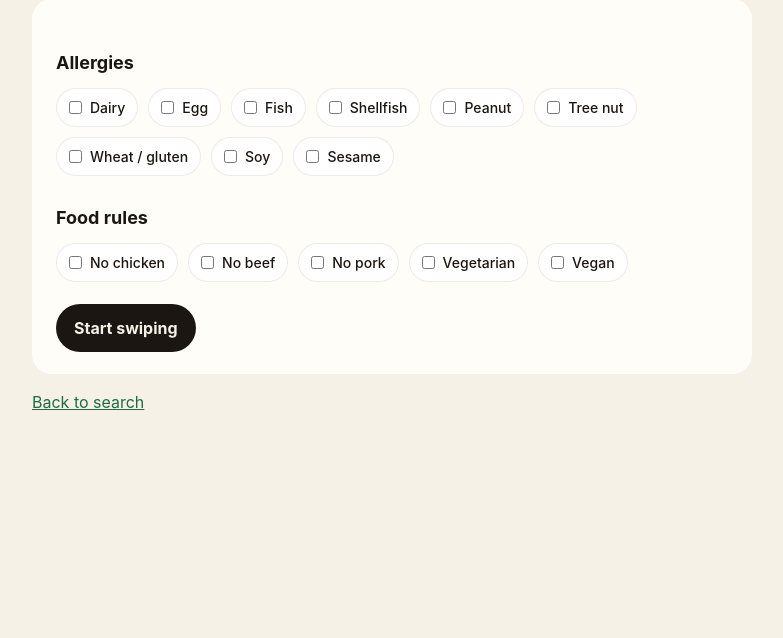
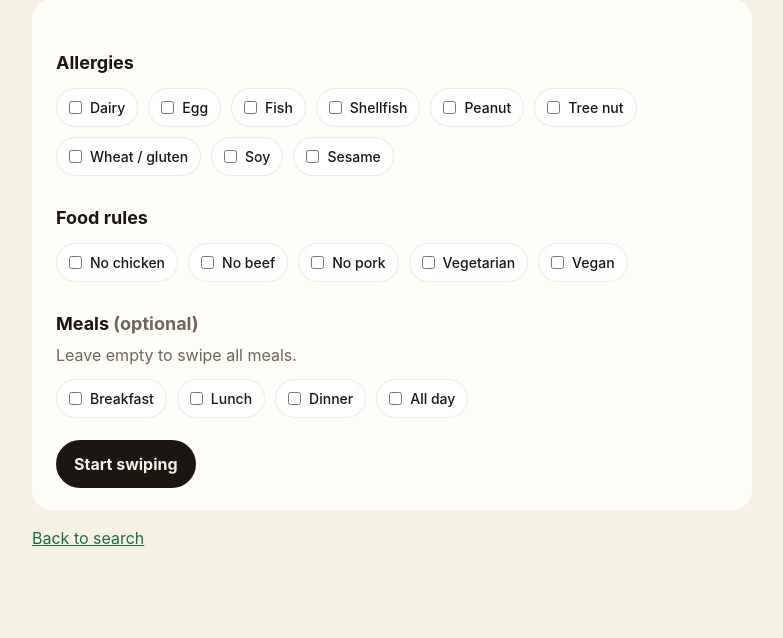
Before and after one commit to Vickyhasthekey/ucla-foodie-daily, a FastAPI app: page /match in a window 1280 px wide. Shown: the part 211-849 px from the top of the page, without its empty margins (248-1031 px from the left). Before the commit the page ends 621 px from the top, so only its background shows below. Run offline with FastAPI, Linux system fonts and the light colour scheme.

Commit message:
Let swipers optionally filter the deck by meal.
Empty meal choice still means all meals; guests keep the pick in the cookie.

```diff
--- a/app/game.py
+++ b/app/game.py
@@ -46,6 +46,8 @@ VEGAN_BLOCK = ["chicken", "turkey", "beef", "steak", "pork", "bacon", "ham", "sa
 VEGETARIAN_BLOCK = ["chicken", "turkey", "beef", "steak", "pork", "bacon", "ham", "sausage", "fish", "salmon", "shrimp", "tuna"]
 
 POPULAR_CONCEPT_IDS = ["beef", "chicken", "fish", "dessert", "noodles", "vegetables"]
+
+MEAL_OPTIONS = [(meal, meal) for meal in MEAL_ORDER]
 
 
 def dish_key(dish):
@@ -137,8 +139,11 @@ def filter_dishes(dishes, restrictions, never_ids):
     allergens = set(restrictions.get("allergens") or [])
     rules = set(restrictions.get("rules") or [])
     never = set(never_ids or [])
+    meals = set(restrictions.get("meals") or [])
     kept = []
     for dish in dishes:
+        if meals and dish.get("meal") not in meals:
+            continue
         if _blocked_by_rule(dish["name"], rules):
             continue
         if _blocked_by_allergen(dish, allergens):
@@ -241,6 +246,7 @@ def encode_guest_prefs(restrictions, never_ids, ready=False):
         {
             "allergens": list(restrictions.get("allergens") or []),
             "rules": list(restrictions.get("rules") or []),
+            "meals": [meal for meal in (restrictions.get("meals") or []) if meal in MEAL_ORDER],
             "never": list(never_ids or []),
             "ready": bool(ready or restrictions.get("ready")),
         },
@@ -256,6 +262,7 @@ def decode_guest_prefs(raw):
     return {
         "allergens": [item for item in data.get("allergens") or [] if isinstance(item, str)],
         "rules": [item for item in data.get("rules") or [] if isinstance(item, str)],
+        "meals": [item for item in data.get("meals") or [] if item in MEAL_ORDER],
         "never": [item for item in data.get("never") or [] if isinstance(item, str)],
         "ready": bool(data.get("ready")),
     }
--- a/app/main.py
+++ b/app/main.py
@@ -14,6 +14,7 @@ from app.game import (
     DECK_SIZE,
     FOOD_RULES,
     LIKE_TARGET,
+    MEAL_OPTIONS,
     apply_swipe,
     build_deck,
     card_payload,
@@ -108,6 +109,7 @@ def load_profile(request):
     guest = guest_prefs(request)
     if user:
         restrictions = get_restrictions(user["id"])
+        restrictions["meals"] = guest.get("meals") or []
         restrictions["ready"] = bool(
             guest.get("ready")
             or restrictions["allergens"]
@@ -122,6 +124,7 @@ def load_profile(request):
         {
             "allergens": guest["allergens"],
             "rules": guest["rules"],
+            "meals": guest.get("meals") or [],
             "ready": guest.get("ready"),
         },
         guest["never"],
@@ -424,7 +427,12 @@ def match_entry(request: Request, edit: str = ""):
             {
                 "allergen_options": ALLERGEN_OPTIONS,
                 "food_rules": FOOD_RULES,
-                "restrictions": restrictions,
+                "meal_options": MEAL_OPTIONS,
+                "restrictions": {
+                    "allergens": restrictions.get("allergens") or [],
+                    "rules": restrictions.get("rules") or [],
+                    "meals": restrictions.get("meals") or [],
+                },
             },
         )
     response = RedirectResponse("/match/play", status_code=303)
@@ -438,9 +446,10 @@ async def match_restrict(request: Request):
     form = await request.form()
     allergens = [str(value) for value in form.getlist("allergen")]
     rules = [str(value) for value in form.getlist("rule")]
+    meals = [str(value) for value in form.getlist("meal")]
     user = viewer(request)
     guest = guest_prefs(request)
-    restrictions = {"allergens": allergens, "rules": rules, "ready": True}
+    restrictions = {"allergens": allergens, "rules": rules, "meals": meals, "ready": True}
     if user:
         save_restrictions(user["id"], allergens, rules)
         never = never_ids(user["id"])
@@ -448,8 +457,7 @@ async def match_restrict(request: Request):
         never = guest.get("never") or []
     response = RedirectResponse("/match/play", status_code=303)
     set_guest_cookie(response, request, restrictions, never, ready=True)
-    session = start_deck(request)
-    # Rebuild deck with the restrictions just chosen (start_deck read cookies before set).
+    # Rebuild deck with the restrictions just chosen (cookies are not readable until the next request).
     dishes = ensure_menu(la_today())
     liked = liked_concept_ids(user["id"]) if user else []
     deck = build_deck(dishes, liked, never, restrictions)
@@ -484,6 +492,7 @@ def match_play(request: Request):
             "liked_count": len(likes),
             "remaining": max(0, len(deck) - index),
             "can_undo": bool(session.get("undo")),
+            "meal_filter": restrictions.get("meals") or [],
             "show_save_prompt": (not user) and bool(session.get("nevers") or likes),
         },
     )
@@ -520,7 +529,11 @@ def match_play_submit(request: Request, action: str = Form("pass")):
         set_guest_cookie(
             response,
             request,
-            {"allergens": guest.get("allergens") or [], "rules": guest.get("rules") or []},
+            {
+                "allergens": guest.get("allergens") or [],
+                "rules": guest.get("rules") or [],
+                "meals": guest.get("meals") or [],
+            },
             never_list,
             ready=True,
         )
--- a/app/templates/match_play.html
+++ b/app/templates/match_play.html
@@ -2,7 +2,7 @@
 {% block title %}Find your dining match! · UCLA Foodie Daily{% endblock %}
 {% block body %}
 <h1>Find your dining match!</h1>
-<p class="lede">Like {{ like_target }} dishes. {{ liked_count }} liked · {{ remaining }} left in deck</p>
+<p class="lede">Like {{ like_target }} dishes. {{ liked_count }} liked · {{ remaining }} left in deck{% if meal_filter %} · {{ meal_filter | join(", ") }}{% endif %}</p>
 {% if card %}
 <section class="hinge-stage" aria-label="Dish card">
   <div class="hinge-stack" id="hinge-stack" data-name="{{ card.name }}">
--- a/app/templates/match_restrict.html
+++ b/app/templates/match_restrict.html
@@ -22,6 +22,16 @@
     </label>
     {% endfor %}
   </div>
+  <h2>Meals <span class="meta">(optional)</span></h2>
+  <p class="meta">Leave empty to swipe all meals.</p>
+  <div class="chip-grid">
+    {% for value, label in meal_options %}
+    <label class="chip">
+      <input type="checkbox" name="meal" value="{{ value }}" {% if value in restrictions.meals %}checked{% endif %}>
+      <span>{{ label }}</span>
+    </label>
+    {% endfor %}
+  </div>
   <button type="submit">Start swiping</button>
 </form>
 <p class="note"><a href="/">Back to search</a></p>
```
Also changed, not shown: tests/test_game.py (+10 -0 lines).
